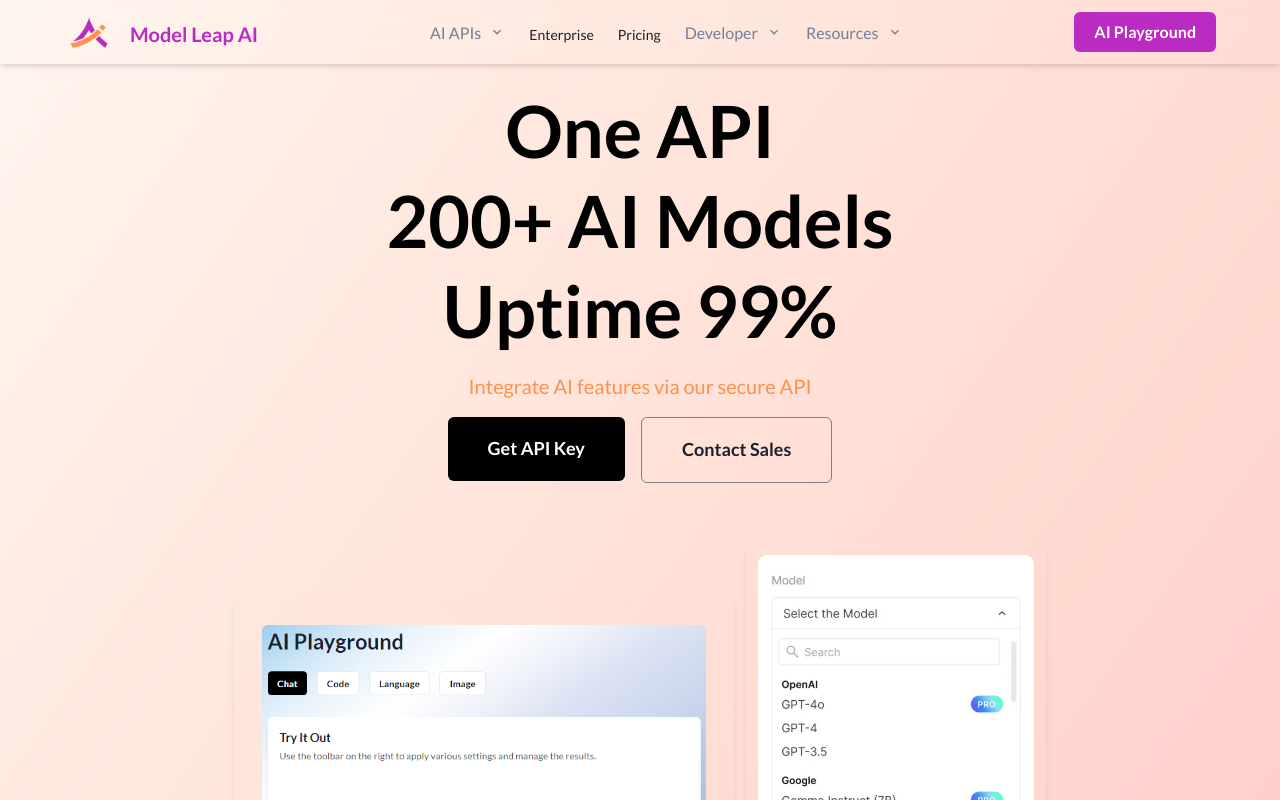
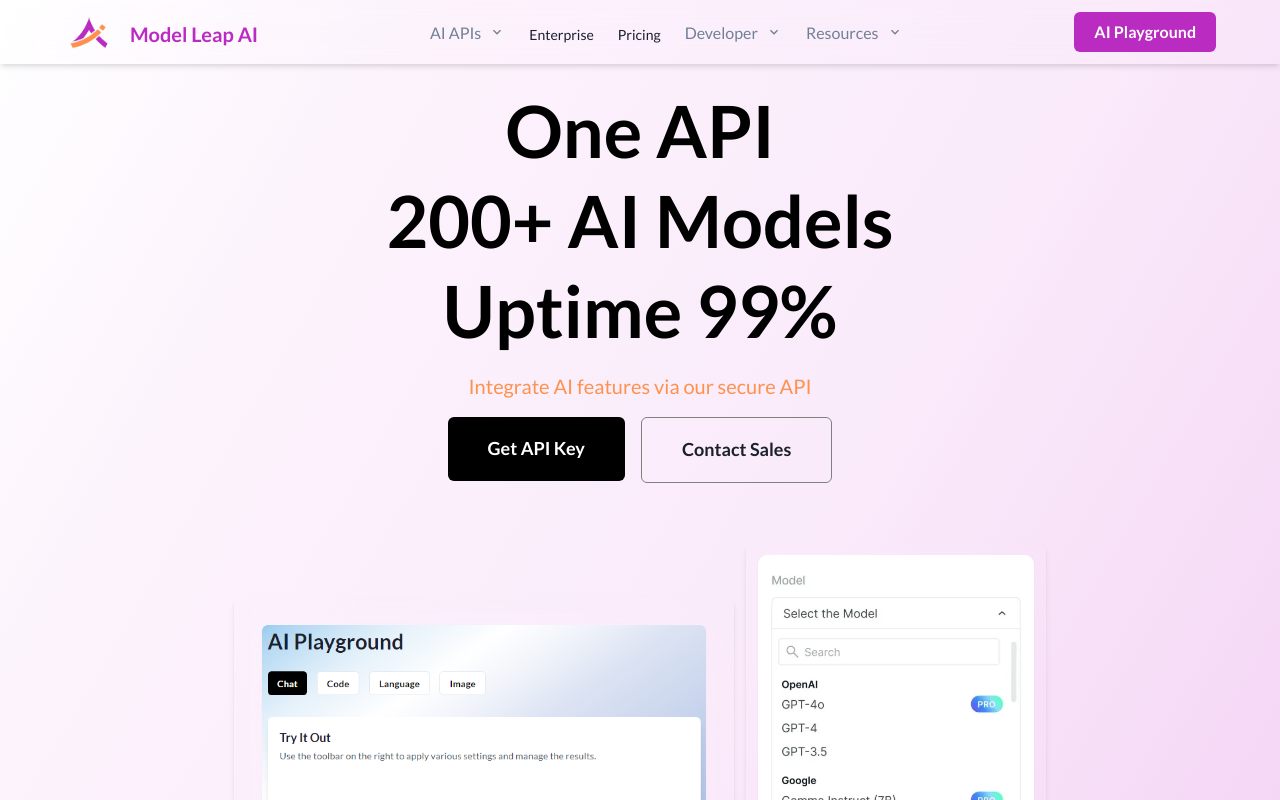
Before and after one commit to Arsalanbashir831/ModelLeap-AI, a React (Vite) app: page / in a window 1280 px wide. Shown: the top 800 px of the page. Built offline with nearby package versions, Linux system fonts and the light colour scheme.

Commit message:
ui fixes gradients

```diff
--- a/src/Pages/Landing/Landing.jsx
+++ b/src/Pages/Landing/Landing.jsx
@@ -23,15 +23,14 @@
         textAlign="center"
         h="100%"
         bgGradient="linear-gradient(
-    305deg,
-    hsl(297deg 79% 77%) 0%,
-    hsl(318deg 100% 81%) 0%,
-    hsl(331deg 100% 84%) 1%,
-    hsl(344deg 100% 86%) 2%,
-    hsl(359deg 100% 90%) 6%,
-    hsl(11deg 100% 91%) 30%,
-    hsl(19deg 100% 94%) 73%,
-    hsl(23deg 100% 97%) 100%
+    300deg,
+    hsl(298deg 62% 85%) 0%,
+    hsl(298deg 62% 87%) 3%,
+    hsl(298deg 62% 90%) 9%,
+    hsl(299deg 62% 92%) 20%,
+    hsl(299deg 62% 95%) 41%,
+    hsl(299deg 62% 97%) 77%,
+    hsl(0deg 0% 100%) 100%
   )"
       >
         <Flex
```
